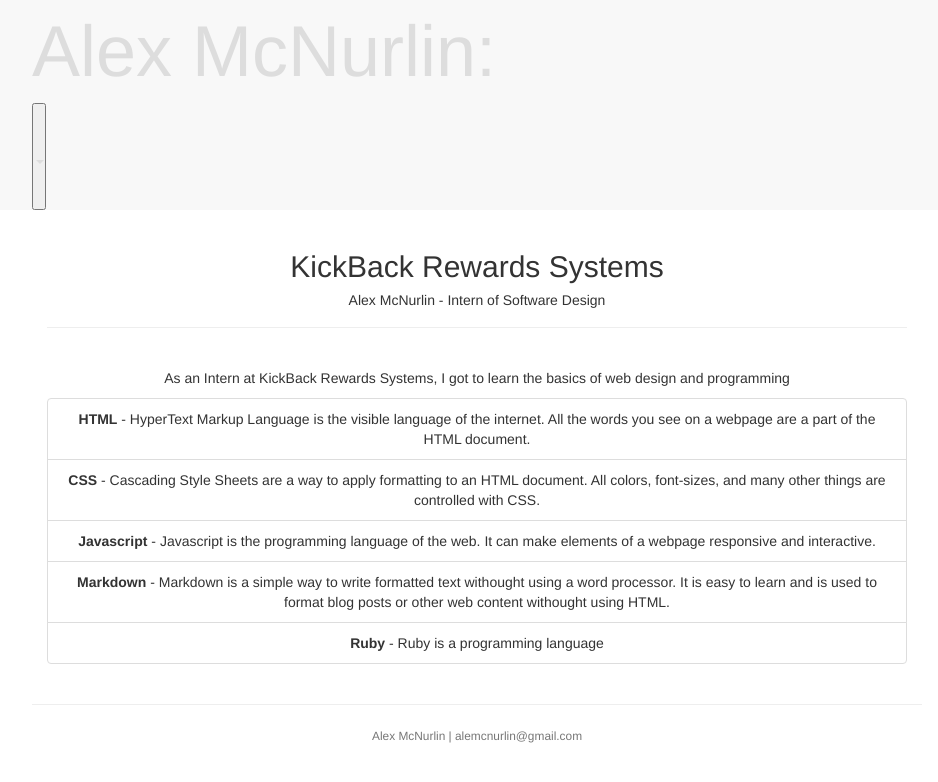
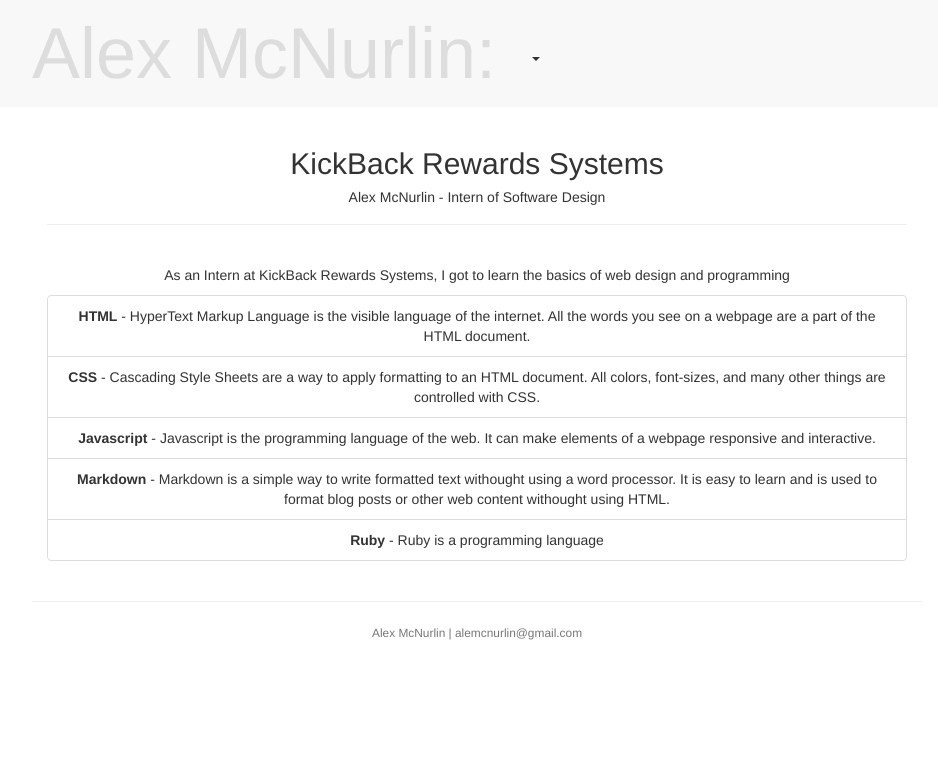
Before and after one commit to alexmcnurlin/alexmcnurlin.github.io, a Jekyll site: the page built from krs.html, in a window 1280 px wide. Shown: the top 782 px of the page, without its empty margins (163-1101 px from the left). Built offline with Jekyll 4.4.1, drawn with Linux system fonts in a browser that asks for light colours; nearby versions of some CDN libraries; Markdown is read by kramdown in place of the engine named in the settings.

Commit message:
Make header look awesome

```diff
--- a/public/css/main.scss
+++ b/public/css/main.scss
@@ -13,6 +13,13 @@
   padding: 0;
 }
 
+@mixin fade-in-link {
+  transition: color 300ms, background-color 300ms, border-color 300ms, opacity 300ms;
+  -moz-transition: color 300ms, background-color 300ms, border-color 300ms, opacity 300ms;
+  -o-transition: color 300ms, background-color 300ms, border-color 300ms, opacity 300ms;
+  -webkit-transition: color 300ms, background-color 300ms, border-color 300ms, opacity 300ms;
+}
+
 .container-fluid {
   max-width: 920px;
   margin-left: auto;
@@ -20,7 +27,9 @@
   padding: 0px 15px;
 }
 
-html, body { height: 100%; }
+html, body {
+  height: 100%;
+}
 
 body {
   background-color: #FFF;
@@ -30,22 +39,62 @@
 }
 
 h1, h2, h3, h4, h5, h6 {
-  font-size: 100%; }
+  font-size: 100%;
+}
 
-h1 { margin-bottom: 1em; }
-p { margin: 1em 0; }
+h1 {
+  margin-bottom: 1em;
+}
+
+p {
+  margin: 1em 0;
+}
 
 a {
   color: #00a;
+
+  @include fade-in-link;
 }
-a:hover   { color: #000; }
-a:visited { color: #a0a; }
+
+a:hover   {
+  color: #000;
+}
+
+a:visited {
+  color: #a0a;
+}
 
 header {
   font-size: 72px !important;
   color: #ddd;
   background-color: #f8f8f8;
   text-align: left;
+}
+
+nav {
+  .dropdown {
+    display: inline-block;
+
+    button {
+      /*This copies most of the default bootstrap button styling*/
+      border: 2px solid rgba(0, 0, 0, 0);
+      background-color: #f8f8f8;
+      color: #333;
+      display: inline-block;
+      padding: 0px 12px;
+      text-align: center;
+      white-space: nowrap;
+      cursor: pointer;
+      background-image: none;
+
+      &:hover,
+      &:focus {
+        @include fade-in-link;
+        border: 2px solid #ddd;
+        color: #ddd;
+      }
+    }
+  }
 }
 
 /*****************************************************************************/
@@ -87,11 +136,6 @@
   line-height: 1.5em;
 }
 
-.header a {
-  font-weight: bold;
-  text-decoration: none;
-}
-
 .title {
   display: inline-block;
   margin-bottom: 2em;
@@ -103,6 +147,11 @@
 
 .title a:hover {
   color: #000;
+}
+
+.header a {
+  font-weight: bold;
+  text-decoration: none;
 }
 
 .header a.extra {
@@ -117,6 +166,9 @@
 .meta {
   color: #aaa;
 }
+
+
+/*Footer*/
 
 .footer {
   font-size: 80%;
```
